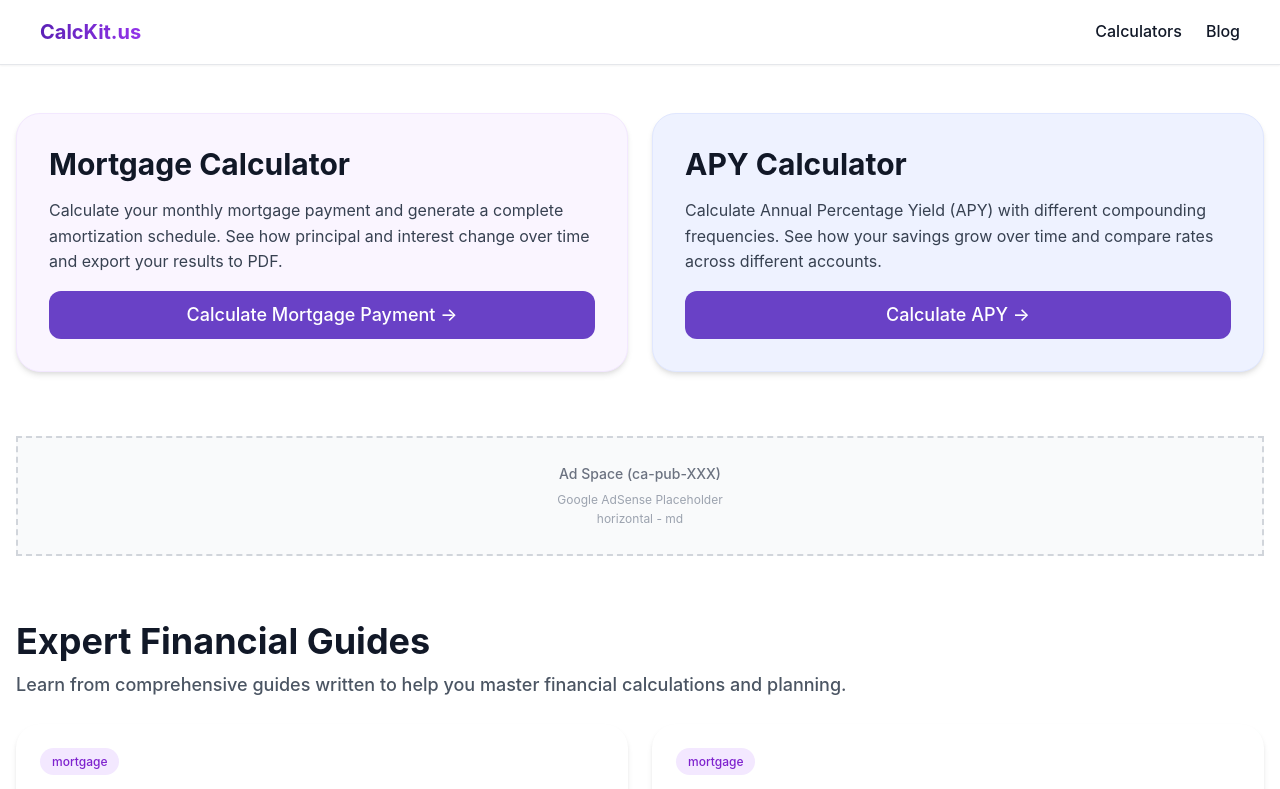
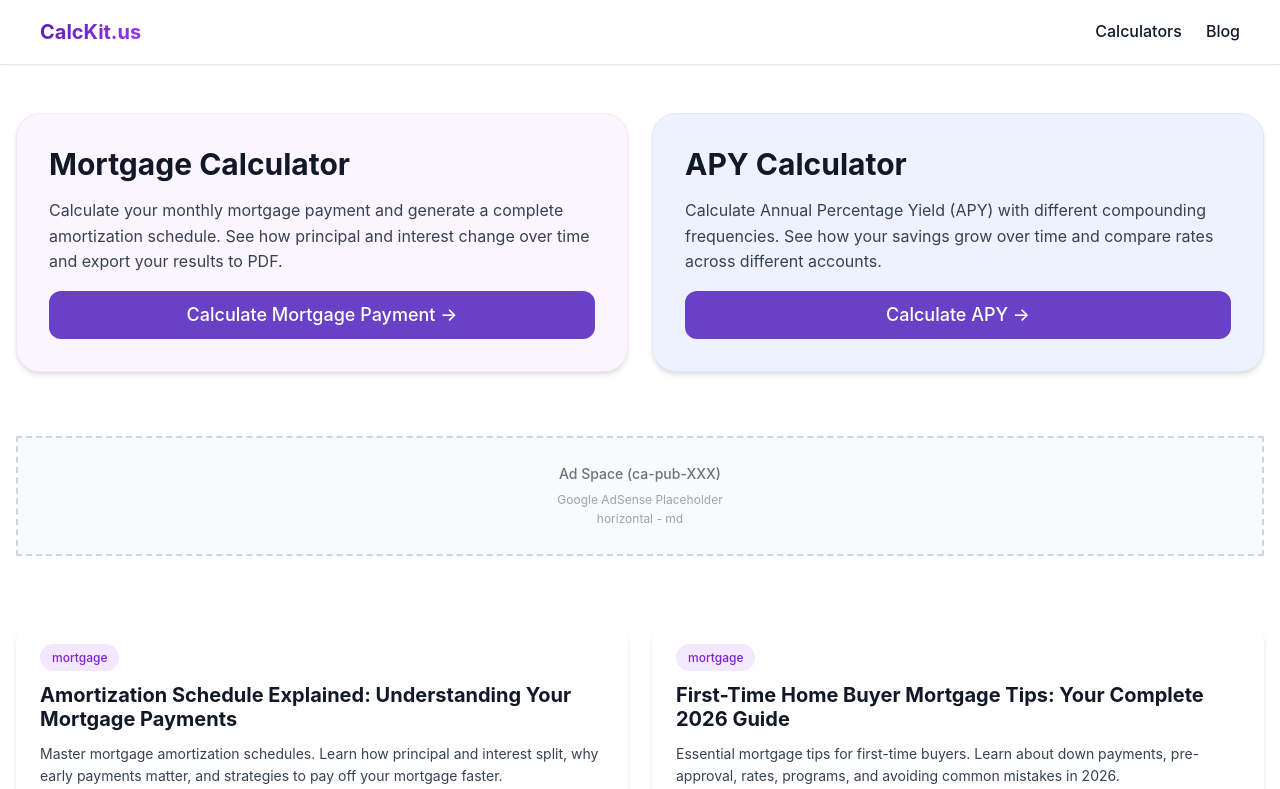
Before and after one commit to kabgig/calckitproject, a Next.js app: page / in a window 1280 px wide. Shown: the top 789 px of the page. Built offline with nearby package versions, Linux system fonts and the light colour scheme.

Commit message:
refactor: remove unnecessary heading and text from Recent Articles section

```diff
--- a/app/page.tsx
+++ b/app/page.tsx
@@ -95,13 +95,6 @@ export default function Home() {
 
         {/* Recent Articles */}
         <Box>
-          <Heading as="h2" size="xl" mb={2} color="gray.900" fontWeight="bold">
-            Expert Financial Guides
-          </Heading>
-          <Text fontSize="lg" color="gray.600" mb={6} fontWeight="medium">
-            Learn from comprehensive guides written to help you master financial
-            calculations and planning.
-          </Text>
           <SimpleGrid
             columns={{ base: 1, md: 2, lg: 2 }}
             spacing={6}
```
